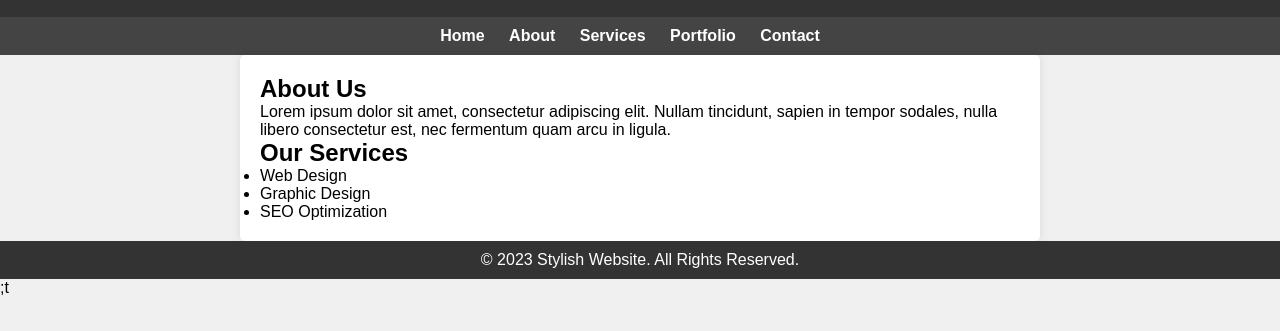
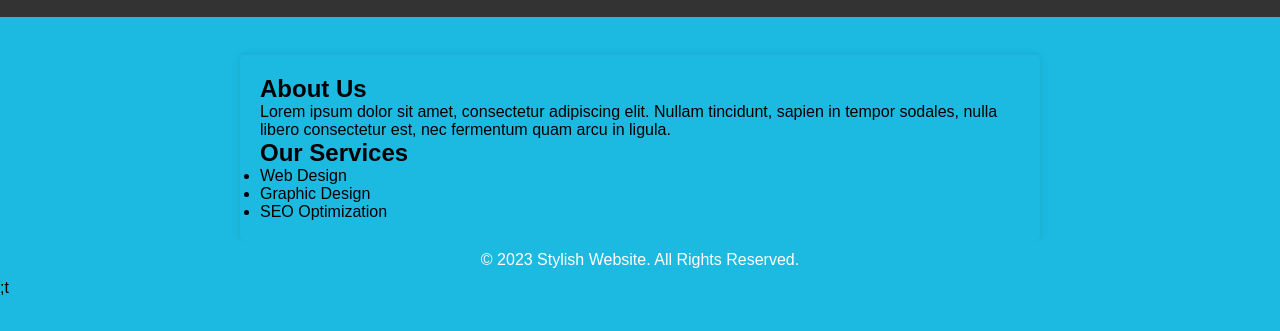
Before and after one commit to hackerman002/hackerman002.github.io, a plain HTML site: page index.html in a window 1280 px wide. Shown: the part 65-396 px from the top of the page. Drawn offline with Linux system fonts and the light colour scheme.

Commit message:
changed colors

```diff
--- a/index.html
+++ b/index.html
@@ -15,7 +15,7 @@ box-sizing: border-box;
 
 /* Apply a background color */
 body {
-background-color: #f0f0f0;
+background-color: #1CBAE1;
 font-family: Arial, sans-serif;
 }
 
@@ -33,7 +33,7 @@ font-size: 36px;
 
 /* Navigation styles */
 nav {
-background-color: #444;
+background-color: #1CBAE1;
 padding: 10px;
 }
 
@@ -49,7 +49,7 @@ margin-right: 20px;
 
 nav ul li a {
 text-decoration: none;
-color: #fff;
+color: #1CBAE1;
 font-weight: bold;
 }
 
@@ -58,14 +58,14 @@ font-weight: bold;
 max-width: 800px;
 margin: 0 auto;
 padding: 20px;
-background-color: #fff;
+background-color: #1CBAE1;
 border-radius: 5px;
 box-shadow: 0 0 10px rgba(0, 0, 0, 0.1);
 }
 
 /* Footer styles */
 footer {
-background-color: #333;
+background-color: #1CBAE1;
 color: #fff;
 padding: 10px;
 text-align: center;
```
